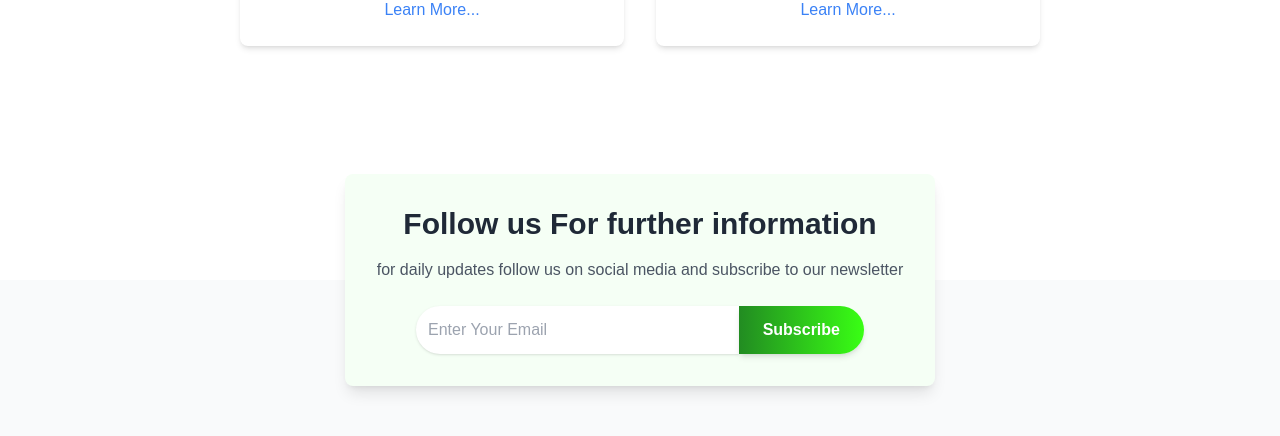
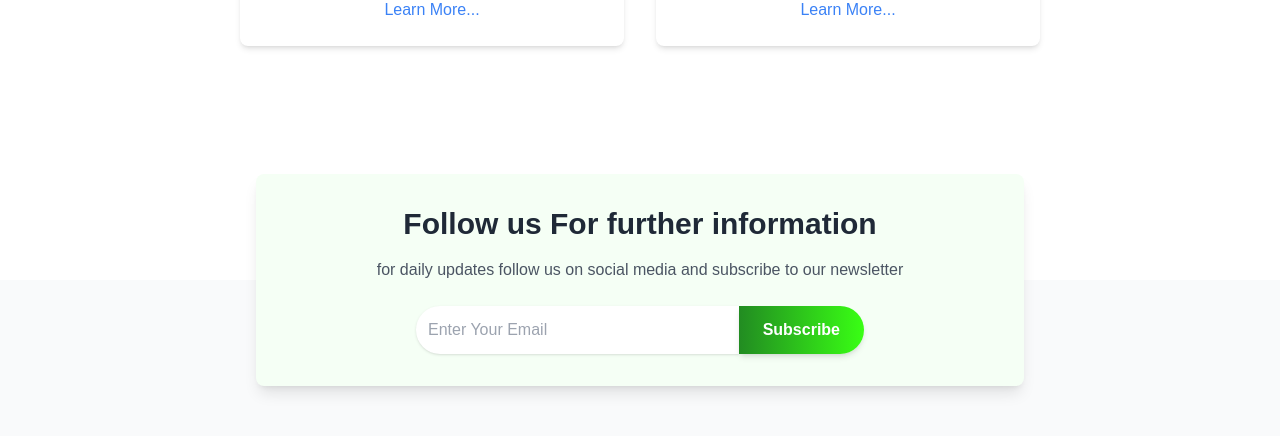
Before and after one commit to mdsabbiralmamon/noor-app, a Next.js app: page / in a window 1280 px wide. Shown: the part 7298-7734 px from the top of the page. Built offline with nearby package versions, Linux system fonts and the light colour scheme; a web font is replaced by a local one.

Commit message:
Refactor Newsletter component layout to use a maximum width of 3xl

```diff
--- a/src/components/ui/newsletter.tsx
+++ b/src/components/ui/newsletter.tsx
@@ -2,7 +2,7 @@ import React from 'react';
 
 const Newsletter: React.FC = () => {
   return (
-    <section className="bg-primary-foreground p-8 w-fit rounded-lg shadow-lg mx-auto">
+    <section className="bg-primary-foreground p-8 max-w-3xl rounded-lg shadow-lg mx-auto">
       <div className="container mx-auto text-center">
         {/* Heading */}
         <h2 className="text-2xl md:text-3xl font-bold text-gray-800 mb-4">
```
